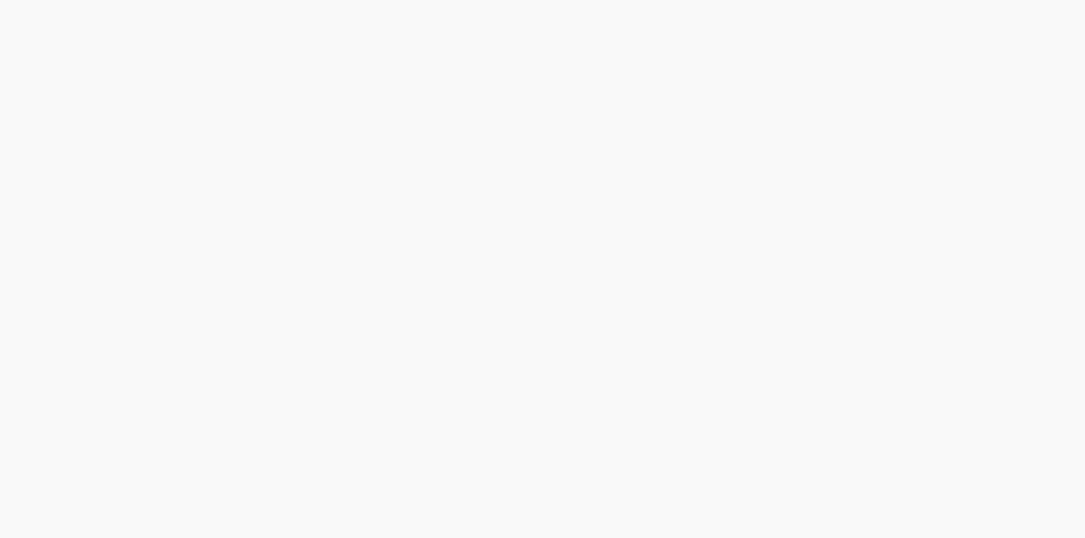
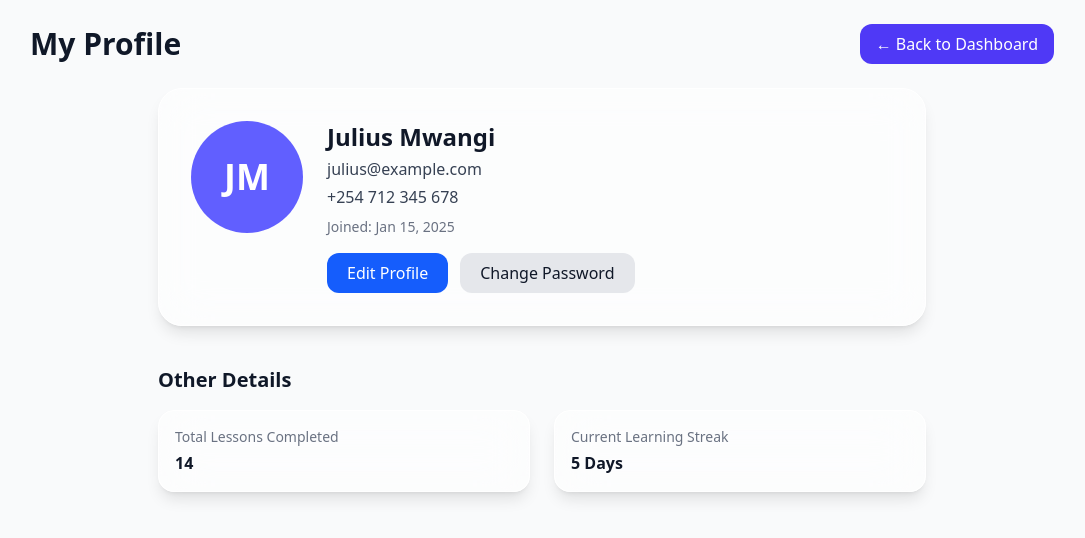
Before and after one commit to juliusmwas/StudyHub, a React (Vite) app: page /student/Profile in a window 1280 px wide. Before the commit this address had no page. Shown: the top 538 px of the page, without its empty margins (98-1183 px from the left). Built offline with nearby package versions, Linux system fonts and the light colour scheme.

Commit message:
Added a profile sectin where student can edit his/her profile

```diff
--- a/src/App.jsx
+++ b/src/App.jsx
@@ -20,6 +20,7 @@ import Notes from './Pages/dashboard/student/Resources/Notes';
 import PDFs from './Pages/dashboard/student/Resources/PDFs';
 import Videos from './Pages/dashboard/student/Resources/Videos';
 import Notifications from './Pages/dashboard/student/Notifications/Notifications';
+import Profile from './Pages/dashboard/student/Profile';
 
 
 function App() {
@@ -57,6 +58,7 @@ function App() {
         <Route path="/student/Resources/pdfs" element={<PDFs />} />
         <Route path="/student/Resources/videos" element={<Videos />} />
         <Route path="/student/Notifications" element={<Notifications />} />
+        <Route path="/student/Profile" element={<Profile />} />
 
 
 
--- a/src/Components/StudentNavbar.jsx
+++ b/src/Components/StudentNavbar.jsx
@@ -73,43 +73,48 @@ const NavLink = ({ icon: Icon, label, href, isActive }) => (
 
 const ProfileDropdown = ({ onLogout }) => {
   const [isOpen, setIsOpen] = useState(false);
+  const navigate = useNavigate(); // <- must be inside the component body
 
   const items = [
-        { name: 'My Profile', href: '#/profile', icon: UserCircle },
-        { name: 'Settings', href: '#/settings', icon: Cog },
-        { name: 'Support / Help', href: '#/support', icon: Support },
+    { name: 'My Profile', href: '/student/profile', icon: UserCircle },
+    { name: 'Settings', href: '/student/settings', icon: Cog },
+    { name: 'Support / Help', href: '/student/support', icon: Support },
     { name: 'Logout', action: onLogout, icon: OutlineLogout, isDestructive: true },
   ];
-
-
 
   return (
     <div className="relative">
       <button
         onClick={() => setIsOpen(!isOpen)}
-                className="flex items-center gap-2 p-1 rounded-full border-2 border-transparent hover:border-indigo-500 transition-colors"
+        className="flex items-center gap-2 p-1 rounded-full border-2 border-transparent hover:border-indigo-500 transition-colors duration-200 focus:outline-none"
+        aria-expanded={isOpen}
       >
-                <div className="w-9 h-9 bg-indigo-500 text-white rounded-full flex items-center justify-center font-bold text-sm">
+        {/* Placeholder for Avatar/User Initial */}
+        <div className="w-9 h-9 bg-indigo-500 text-white rounded-full flex items-center justify-center font-bold text-sm shadow-inner">
           JD
         </div>
-                <ChevronDown className={`w-4 h-4 transition-transform ${isOpen ? "rotate-180" : ""}`} />
+        <ChevronDown className={`w-4 h-4 text-gray-500 transition-transform ${isOpen ? 'transform rotate-180' : ''}`} />
       </button>
 
       {isOpen && (
-                <div className="absolute right-0 mt-2 w-52 bg-white border border-gray-100 rounded-xl shadow-xl z-30">
+        <div className="absolute right-0 mt-2 w-52 bg-white border border-gray-100 rounded-xl shadow-2xl z-30 transform origin-top-right animate-fade-in-down">
           <div className="p-2">
             {items.map((item) => (
               <button
                 key={item.name}
                 onClick={() => {
-                                    if (item.action) item.action();
+                  if (item.action) {
+                    item.action(); // for logout
+                  } else if (item.href) {
+                    navigate(item.href); // navigate to route
+                  }
                   setIsOpen(false);
                 }}
                 className={`
-                                    w-full flex items-center gap-3 px-3 py-2 text-sm rounded-lg
-                                    ${item.isDestructive ?
-                                        "text-red-600 hover:bg-red-50" :
-                                        "text-gray-700 hover:bg-indigo-50 hover:text-indigo-600"
+                  w-full text-left flex items-center gap-3 px-3 py-2 text-sm rounded-lg transition-colors
+                  ${item.isDestructive
+                    ? 'text-red-600 hover:bg-red-50'
+                    : 'text-gray-700 hover:bg-indigo-50 hover:text-indigo-600'
                   }
                 `}
               >
@@ -214,9 +219,13 @@ const navigate = useNavigate();
                     <NavLink icon={ClipboardCheck} label="Assignments" href="#/assignments" isActive={activeTab === 'Assignments'} />
 
                     <div className="pt-3 border-t">
-                        <button className="flex gap-3 items-center text-gray-700 py-2">
+                        <button
+                            className="flex gap-3 items-center text-gray-700 py-2"
+                            onClick={() => navigate("/student/profile")}
+                            >
                             <UserCircle className="w-5 h-5" /> My Profile
                             </button>
+
                         <button className="flex gap-3 items-center text-gray-700 py-2">
                             <Cog className="w-5 h-5" /> Settings
                         </button>
--- /dev/null
+++ b/src/Pages/dashboard/student/Profile.jsx
@@ -0,0 +1,85 @@
+// File: src/pages/student/Profile.jsx
+import { useNavigate } from "react-router-dom";
+import { useState } from "react";
+
+export default function Profile() {
+  const navigate = useNavigate();
+
+  // Mock student data
+  const [student, setStudent] = useState({
+    fullName: "Julius Mwangi",
+    email: "julius@example.com",
+    phone: "+254 712 345 678",
+    avatar: "", // could be a URL or leave blank
+    joined: "Jan 15, 2025",
+  });
+
+  return (
+    <div className="min-h-screen bg-gray-50 p-6">
+      {/* Header */}
+      <div className="max-w-5xl mx-auto mb-6 flex justify-between items-center">
+        <h1 className="text-3xl font-bold text-gray-900">My Profile</h1>
+        <button
+          onClick={() => navigate("/student/dashboard")}
+          className="px-4 py-2 bg-indigo-600 text-white rounded-xl hover:bg-indigo-700 transition font-medium"
+        >
+          ← Back to Dashboard
+        </button>
+      </div>
+
+      {/* Profile Card */}
+      <div className="max-w-3xl mx-auto bg-white/50 backdrop-blur-xl p-8 rounded-3xl border border-white shadow-lg">
+        <div className="flex flex-col sm:flex-row items-center sm:items-start gap-6">
+          {/* Avatar */}
+          <div className="w-28 h-28 rounded-full bg-indigo-500 text-white flex items-center justify-center text-4xl font-bold">
+            {student.avatar ? (
+              <img
+                src={student.avatar}
+                alt="Profile"
+                className="w-full h-full rounded-full object-cover"
+              />
+            ) : (
+              student.fullName
+                .split(" ")
+                .map((n) => n[0])
+                .join("")
+            )}
+          </div>
+
+          {/* Student Info */}
+          <div className="flex-1">
+            <h2 className="text-2xl font-semibold text-gray-900">{student.fullName}</h2>
+            <p className="text-gray-700 mt-1">{student.email}</p>
+            <p className="text-gray-700 mt-1">{student.phone}</p>
+            <p className="text-gray-500 mt-2 text-sm">Joined: {student.joined}</p>
+
+            {/* Action Buttons */}
+            <div className="mt-4 flex flex-wrap gap-3">
+              <button className="px-5 py-2 bg-blue-600 text-white rounded-xl hover:bg-blue-700 transition font-medium">
+                Edit Profile
+              </button>
+              <button className="px-5 py-2 bg-gray-200 text-gray-900 rounded-xl hover:bg-gray-300 transition font-medium">
+                Change Password
+              </button>
+            </div>
+          </div>
+        </div>
+      </div>
+
+      {/* Optional Additional Info Section */}
+      <div className="max-w-3xl mx-auto mt-10">
+        <h3 className="text-xl font-semibold text-gray-900 mb-4">Other Details</h3>
+        <div className="grid grid-cols-1 sm:grid-cols-2 gap-6">
+          <div className="bg-white/50 backdrop-blur-xl p-4 rounded-2xl border border-white shadow-lg">
+            <p className="text-gray-500 text-sm">Total Lessons Completed</p>
+            <p className="text-gray-900 font-semibold mt-1">14</p>
+          </div>
+          <div className="bg-white/50 backdrop-blur-xl p-4 rounded-2xl border border-white shadow-lg">
+            <p className="text-gray-500 text-sm">Current Learning Streak</p>
+            <p className="text-gray-900 font-semibold mt-1">5 Days</p>
+          </div>
+        </div>
+      </div>
+    </div>
+  );
+}
```
Lines whose indentation alone changed are shown as unchanged.
